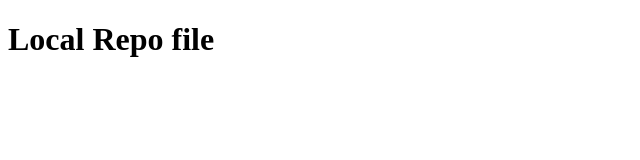
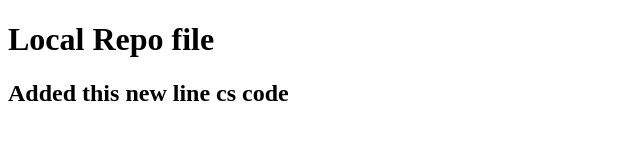
Before and after one commit to khalidhussain-dev/localrepo, a plain HTML site: page index.html in a window 1280 px wide. Shown: the whole page, without its empty margins (0-640 px from the left). Drawn offline with Linux system fonts and the light colour scheme.

Commit message:
Add initial files from vs code

```diff
--- a/index.html
+++ b/index.html
@@ -7,5 +7,6 @@
   </head>
   <body>
     <h1>Local Repo file</h1>
+    <h2>Added this new line cs code</h2>
   </body>
 </html>
--- /dev/null
+++ b/script.js
@@ -0,0 +1 @@
+// This is a Java Script file
```
